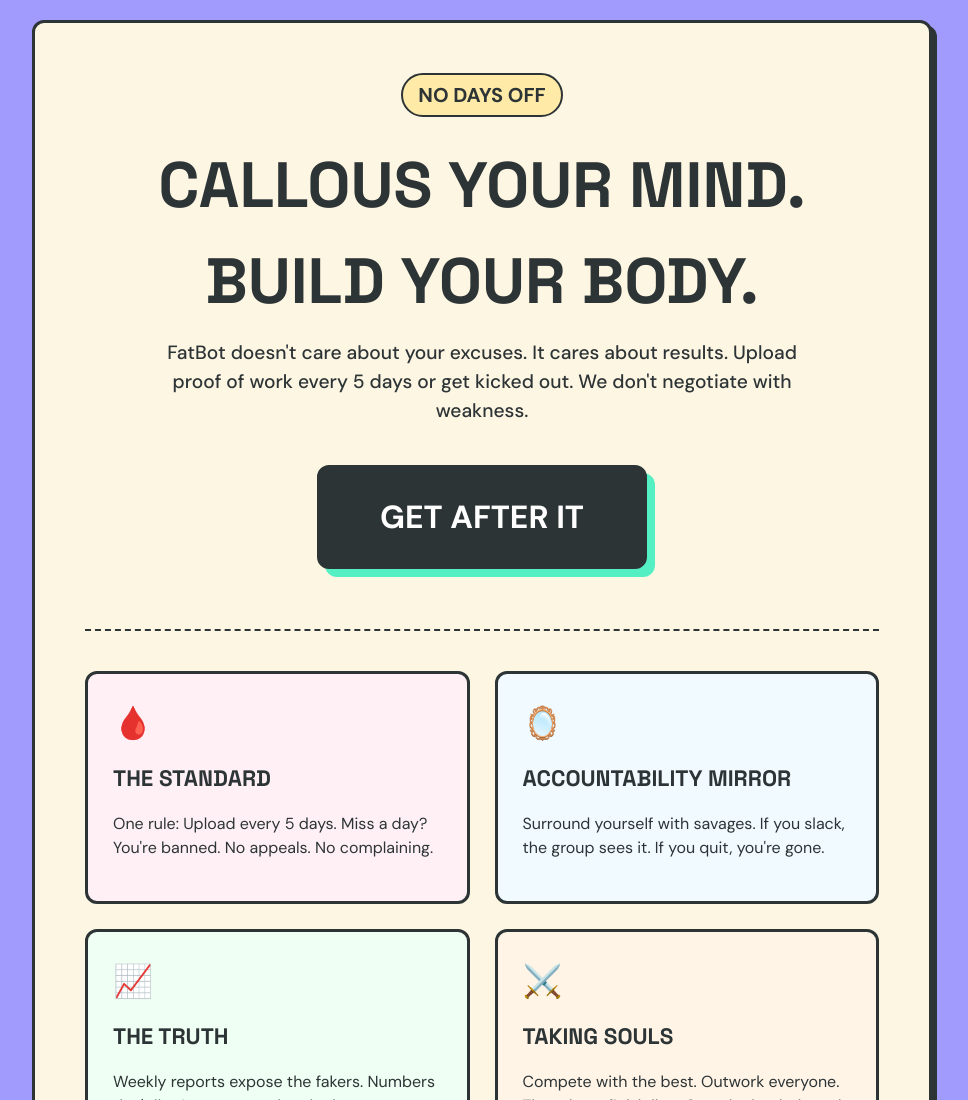
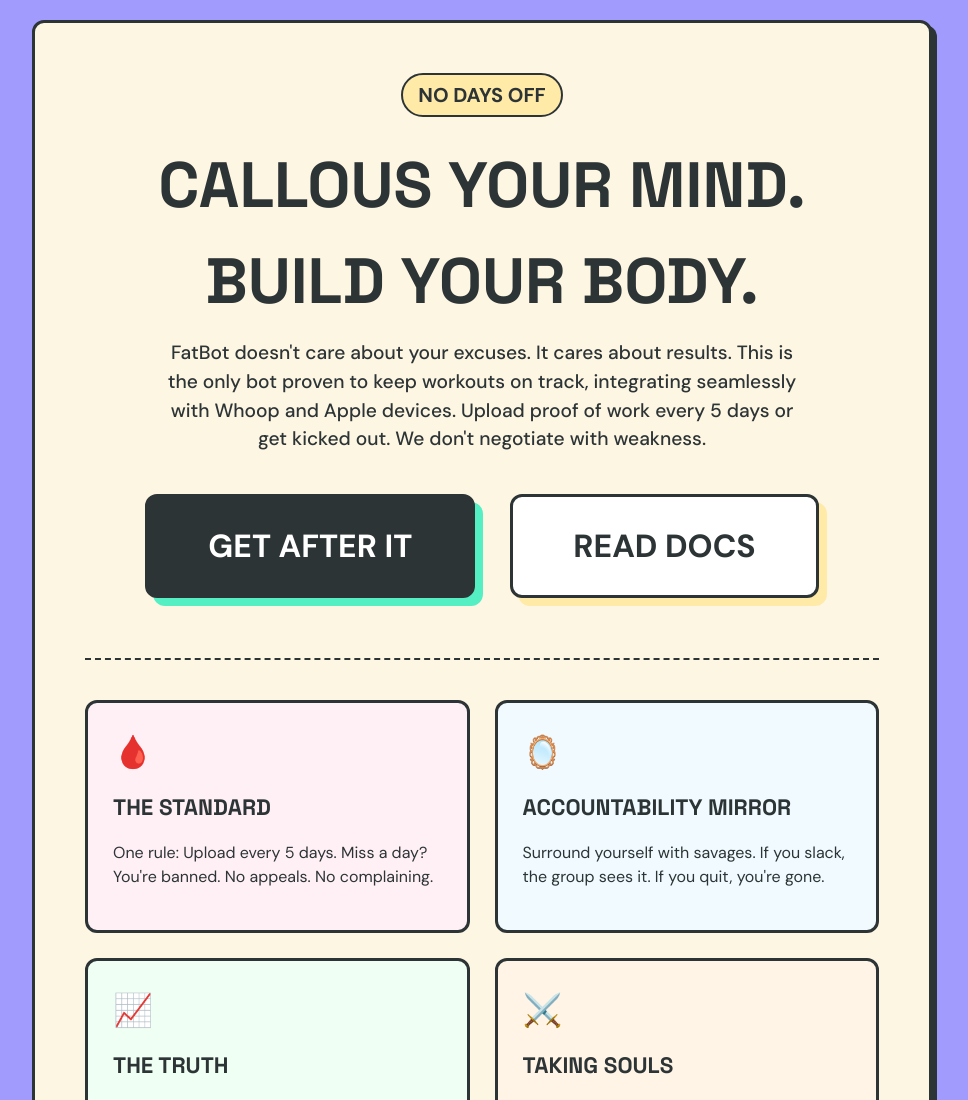
Before and after one commit to fatbotorg/fatbot, a plain HTML site: page static/index.html in a window 1280 px wide. Shown: the top 1100 px of the page, without its empty margins (158-1126 px from the left). Drawn offline with Linux system fonts and the light colour scheme.

Commit message:
updates to website

```diff
--- a/static/index.html
+++ b/static/index.html
@@ -108,6 +108,18 @@
             box-shadow: none;
         }
 
+        .btn-secondary {
+            background: #fff;
+            color: var(--fg);
+            box-shadow: 8px 8px 0px var(--accent-3);
+            margin-left: 15px;
+        }
+
+        .btn-secondary:hover {
+            background: var(--accent-3);
+            box-shadow: 12px 12px 0px var(--fg);
+        }
+
         .grid {
             display: grid;
             grid-template-columns: repeat(auto-fit, minmax(250px, 1fr));
@@ -198,8 +210,11 @@
     <header class="hero">
         <span class="tagline">No Days Off</span>
         <h1>Callous Your Mind.<br>Build Your Body.</h1>
-        <p class="description">FatBot doesn't care about your excuses. It cares about results. Upload proof of work every 5 days or get kicked out. We don't negotiate with weakness.</p>
-        <a href="https://t.me/your_bot_username_here" class="btn">Get After It</a>
+        <p class="description">FatBot doesn't care about your excuses. It cares about results. This is the only bot proven to keep workouts on track, integrating seamlessly with Whoop and Apple devices. Upload proof of work every 5 days or get kicked out. We don't negotiate with weakness.</p>
+        <div style="display: flex; justify-content: center; gap: 20px; flex-wrap: wrap;">
+            <a href="https://t.me/shotershmenimbot" class="btn">Get After It</a>
+            <a href="https://github.com/fatbotorg/fatbot/blob/main/README.md" class="btn btn-secondary">Read Docs</a>
+        </div>
     </header>
 
     <div class="grid">
```
